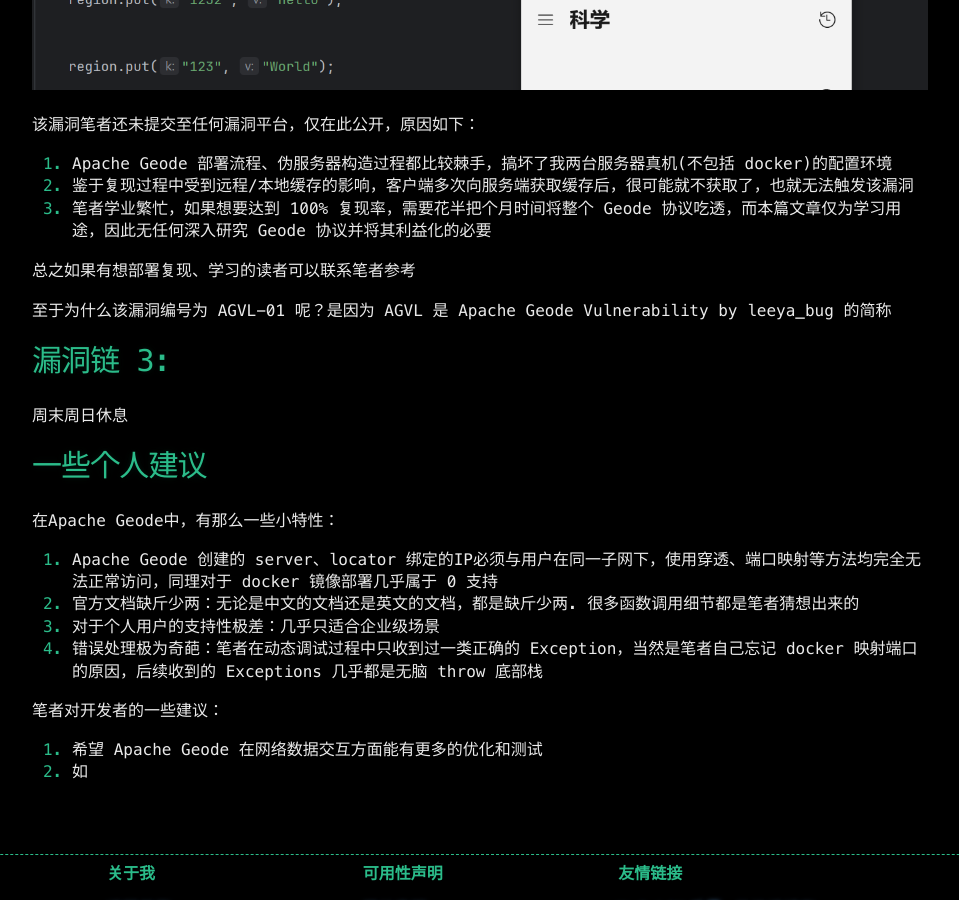
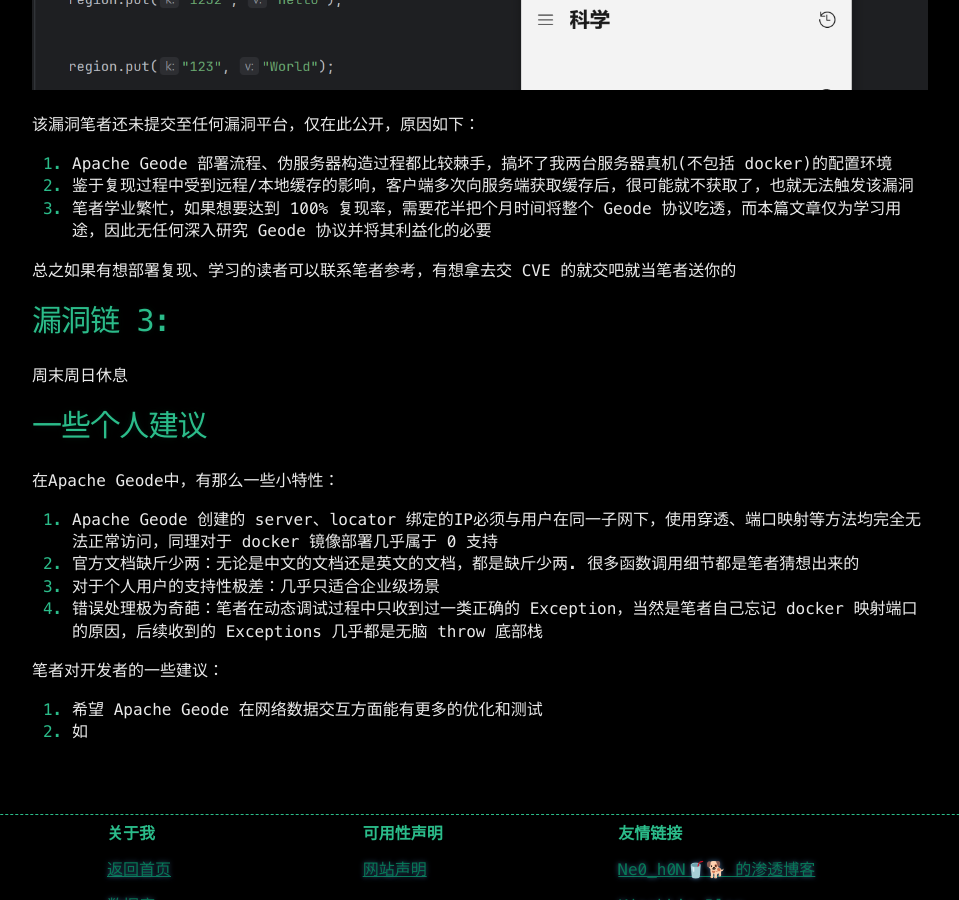
Before and after one commit to Leeyangee/leeyangee.github.io, a Jekyll site: the page built from _posts/2024-06-01-Apache Geode审计实战.md, in a window 1280 px wide and 900 px high, scrolled down 9208 px. Shown: the whole window, without its empty margins (160-1119 px from the left). Built offline with Jekyll 4.4.1, drawn with Linux system fonts in a browser that asks for light colours; some web fonts are replaced; some of the changed text lies outside the part shown.

Commit message:
Update 2024-06-01-Apache Geode审计实战.md

```diff
--- a/_posts/2024-06-01-Apache Geode审计实战.md
+++ b/_posts/2024-06-01-Apache Geode审计实战.md
@@ -317,9 +317,11 @@
 2. 鉴于复现过程中受到远程/本地缓存的影响，客户端多次向服务端获取缓存后，很可能就不获取了，也就无法触发该漏洞
 3. 笔者学业繁忙，如果想要达到 100% 复现率，需要花半把个月时间将整个 Geode 协议吃透，而本篇文章仅为学习用途，因此无任何深入研究  Geode 协议并将其利益化的必要
 
-总之如果有想部署复现、学习的读者可以联系笔者参考
+总之如果有想部署复现、学习的读者可以联系笔者参考，有想拿去交 CVE 的就交吧就当笔者送你的
 
+<!--
 至于为什么该漏洞编号为 AGVL-01 呢？是因为 AGVL 是 Apache Geode Vulnerability by leeya_bug 的简称
+-->
 
 # [](#header-31)漏洞链 3:
 
```
Also changed, not shown: other parts of _posts/2024-06-01-Apache Geode审计实战.md (+1 -1 lines).
